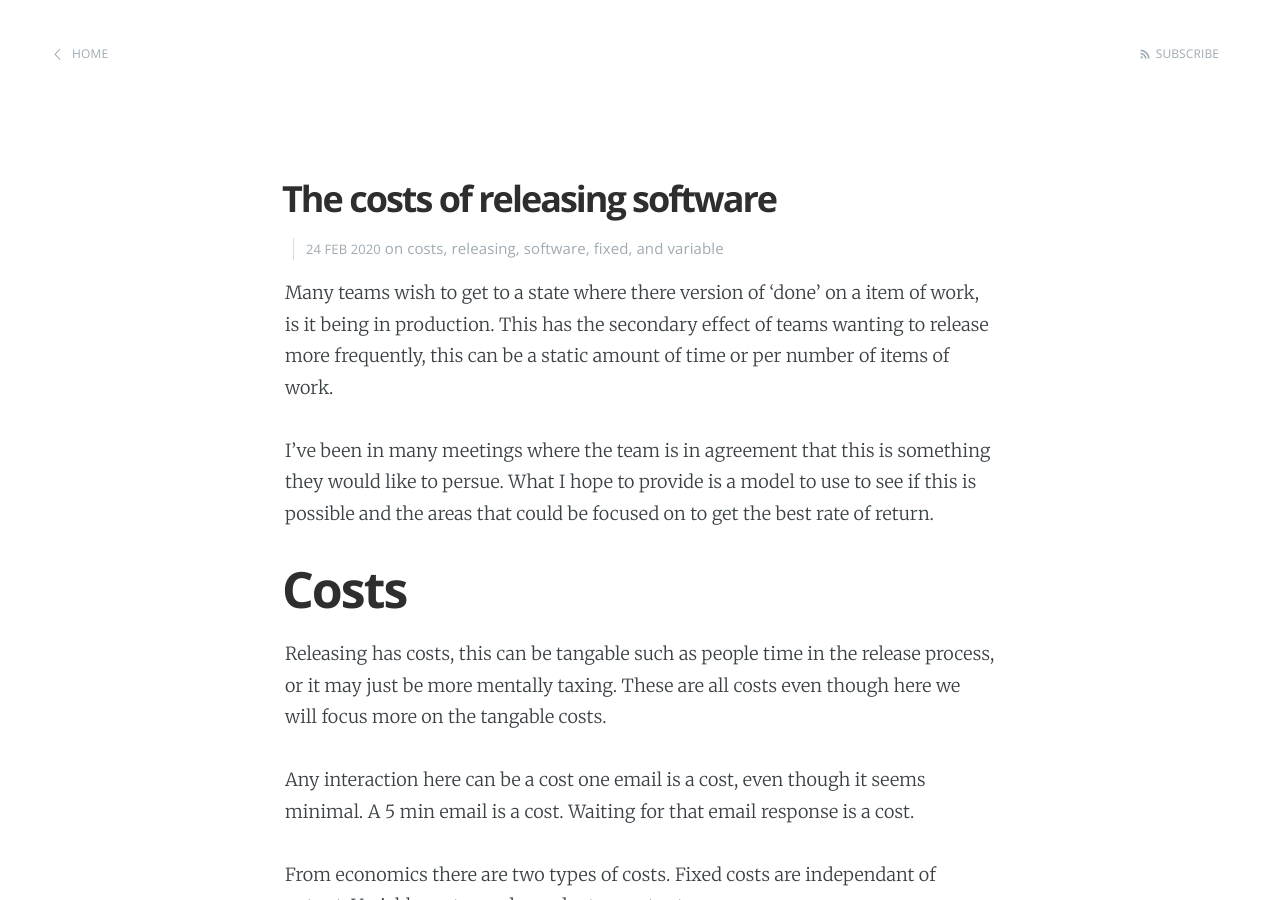
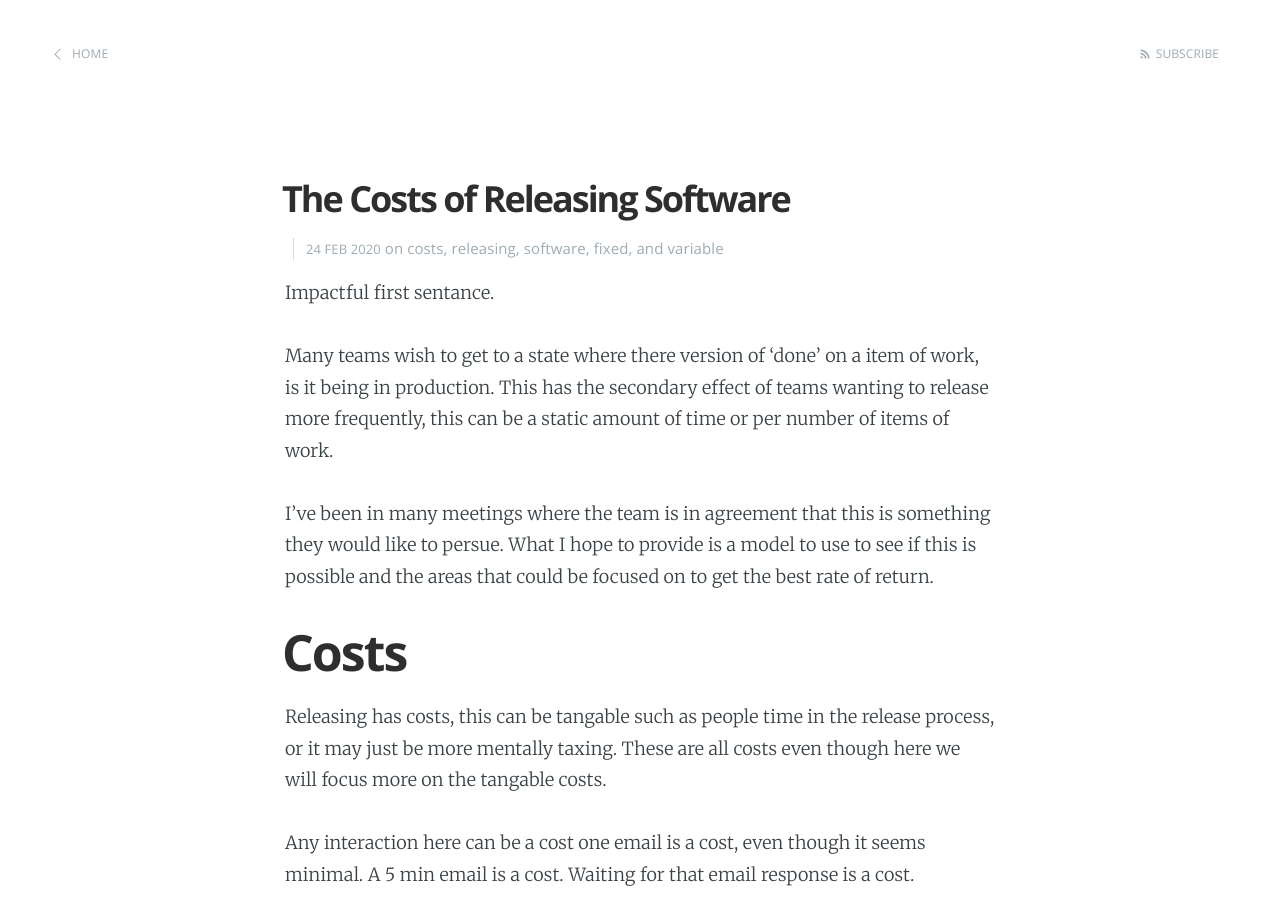
Before and after one commit to NiallBunting/niallbunting.github.io, a Jekyll site: the page built from _posts/2020-02-24-costs-of-releasing-software.markdown, in a window 1280 px wide and 900 px high. Built offline with Jekyll 4.4.1, drawn with Linux system fonts in a browser that asks for light colours.

Commit message:
Minor changes to formatting

```diff
--- a/_posts/2020-02-24-costs-of-releasing-software.markdown
+++ b/_posts/2020-02-24-costs-of-releasing-software.markdown
@@ -1,12 +1,14 @@
 ---
 layout: post
-title:  "The costs of releasing software"
+title:  "The Costs of Releasing Software"
 date:   2020-02-24 14:30:00
 categories: costs releasing software fixed variable
 ---
 
+
+Impactful first sentance.
+
 Many teams wish to get to a state where there version of 'done' on a item of work, is it being in production. This has the secondary effect of teams wanting to release more frequently, this can be a static amount of time or per number of items of work.
-
 
 I've been in many meetings where the team is in agreement that this is something they would like to persue. What I hope to provide is a model to use to see if this is possible and the areas that could be focused on to get the best rate of return.
 
```
